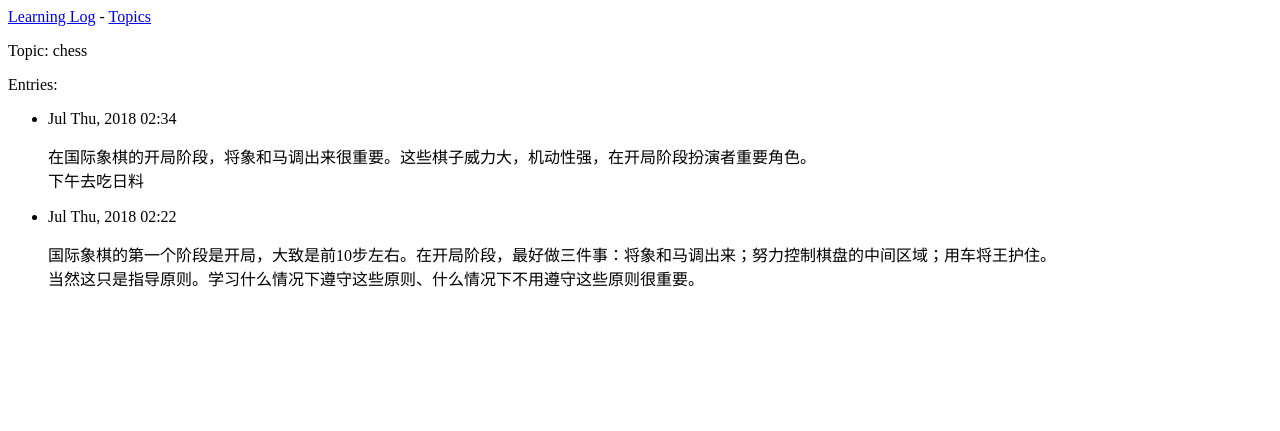
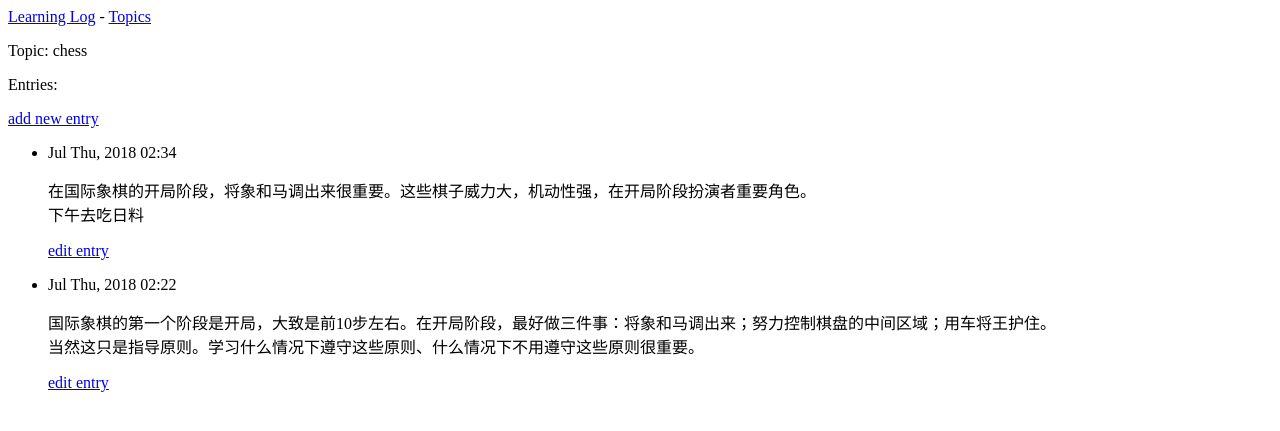
Before and after one commit to Keromatsu/learning_log, a Django app: page /topics/1/ in a window 1280 px wide. Shown: the top 431 px of the page. Run offline with Django 3.2, Linux system fonts and the light colour scheme; data comes from the database, SQL or seed files in the repository; both versions use the stored data as it was after the commit.

Commit message:
add edit topic done

```diff
--- a/learning_logs/templates/learning_logs/topic.html
+++ b/learning_logs/templates/learning_logs/topic.html
@@ -4,11 +4,17 @@
   <p>Topic: {{ topic }}</p>
 
   <p>Entries: </p>
+  <p>
+    <a href="{% url 'learning_logs:new_entry' topic.id %}">add new entry</a>
+  </p>
   <ul>
   {% for entry in entries %}
     <li>
       <p>{{ entry.date_added|date:'M D, Y H:i' }}</p>
       <p>{{ entry.text|linebreaks }}</p>
+      <p>
+        <a href="{% url 'learning_logs:edit_entry' entry.id %}">edit entry</a>
+      </p>
     </li>
   {% empty %}
     <li>
--- a/learning_logs/templates/learning_logs/topics.html
+++ b/learning_logs/templates/learning_logs/topics.html
@@ -14,4 +14,6 @@
     {% endfor %}
   </ul>
 
+  <a href="{% url 'learning_logs:new_topic' %}">Add a new topic:</a>
+
 {% endblock content %}
--- a/learning_logs/urls.py
+++ b/learning_logs/urls.py
@@ -6,4 +6,8 @@ urlpatterns = [
         url(r'^topics/$',views.topics,name='topics'),
         #特定主题的详细页面
         url(r'^topics/(?P<topic_id>\d+)/$',views.topic,name='topic'),
+        url(r'^new_topic/$',views.new_topic,name='new_topic'),
+        #用于添加新条目的页面
+        url(r'^new_entry/(?P<topic_id>\d+)/$',views.new_entry,name = 'new_entry'),
+        url(r'^edit_entry/(?P<entry_id>\d+)/$',views.edit_entry,name='edit_entry'),
 ]
--- a/learning_logs/views.py
+++ b/learning_logs/views.py
@@ -1,5 +1,9 @@
 from django.shortcuts import render
 from .models import Topic
+from django.http import HttpResponseRedirect
+from django.core.urlresolvers import reverse
+from .forms import TopicForm, EntryForm
+from .models import Topic,Entry
 
 def index(request):
 	return render(request,'learning_logs/index.html')
@@ -16,4 +20,53 @@ def topic(request, topic_id):
 	entries = topic.entry_set.order_by('-date_added')
 	context = {'topic':topic, 'entries':entries}
 	return render(request,'learning_logs/topic.html',context)
+
+def new_topic(request):
+	"""添加新主题"""
+	if request.method != 'POST':
+		#未提交数据：创建一个新表单
+		form = TopicForm()
+	else:
+		#POST提交的数据，对数据进行处理
+		form = TopicForm(request.POST)
+		if form.is_valid():
+			form.save()
+			return HttpResponseRedirect(reverse('learning_logs:topics'))
+	context = {'form':form}
+	return render(request,'learning_logs/new_topic.html',context)
+
+def new_entry(request,topic_id):
+	"""在特定的主题中添加新条目"""
+	topic = Topic.objects.get(id=topic_id)
+
+	if request.method != 'POST':
+		#未提交，创建新表单
+		form = EntryForm()
+	else:
+		form = EntryForm(data=request.POST)
+		if form.is_valid():
+			new_entry = form.save(commit=False)
+			new_entry.topic = topic
+			new_entry.save()
+			return HttpResponseRedirect(reverse('learning_logs:topic',args=[topic_id]))
+	context = {'topic':topic,'form':form}
+	return render(request,'learning_logs/new_entry.html',context)
+
+def edit_entry(request,entry_id):
+	"""编辑既有条目"""
+	entry = Entry.objects.get(id=entry_id)
+	topic = entry.topic
+
+	if request.method != 'POST':
+		#初次请求，使用当前条目填充表单
+		form = EntryForm(instance=entry)
+	else:
+		form = EntryForm(instance=entry,data=request.POST)
+		if form.is_valid():
+			form.save()
+			return HttpResponseRedirect(reverse('learning_logs:topic',
+										args=[topic.id]))
+
+	context = {'entry':entry,'topic':topic,'form':form}
+	return render(request,'learning_logs/edit_entry.html',context)
 # Create your views here.
```
Also changed, not shown: learning_logs/forms.py (added, +16 -0 lines), learning_logs/templates/learning_logs/edit_entry.html (added, +14 -0 lines), learning_logs/templates/learning_logs/new_entry.html (added, +14 -0 lines), learning_logs/templates/learning_logs/new_topic.html (added, +12 -0 lines), db.sqlite3.
